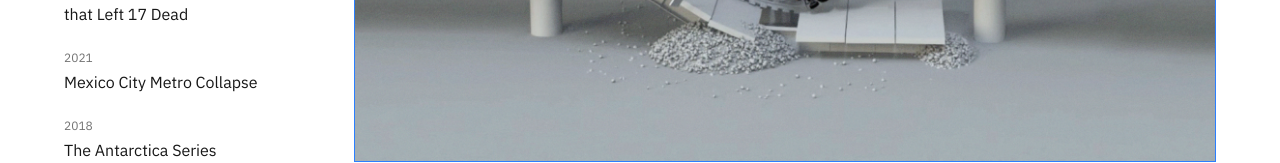
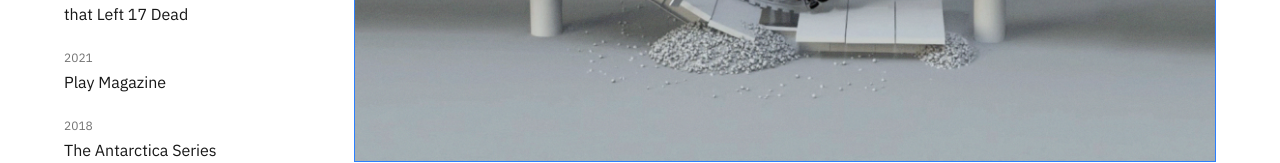
Before and after one commit to egrothjan/commercial_website, a Next.js app: page / in a window 1280 px wide. Shown: the part 641-804 px from the top of the page. Built offline with nearby package versions, Linux system fonts and the light colour scheme.

Commit message:
rename mexico

```diff
--- a/app/page.tsx
+++ b/app/page.tsx
@@ -46,7 +46,7 @@ export default function Home() {
     ["2024", [{ title: "Beneath the Rubble: Mariupol", key: "mariupol", href: "/work/mariupol" }]],
     ["2023", [{ title: "Class Action Lawsuit vs. NYPD: 2020 George Floyd Protests", key: "george-floyd", href: "/work/george-floyd-protests-2020" }]],
     ["2022", [{ title: "The Bronx Fire: A Series of Events that Left 17 Dead", key: "bronx-fire", href: "/work/bronx-fire" }]],
-    ["2021", [{ title: "Mexico City Metro Collapse", key: "mm", href: "/work/mexico-city-metro" }]],
+    ["2021", [{ title: "Play Magazine", key: "mm", href: "/work/play-mag" }]],
     ["2018", [{ title: "The Antarctica Series", key: "antarctica", href: "/work/antarctica-series" }]],
   ];
 
```
